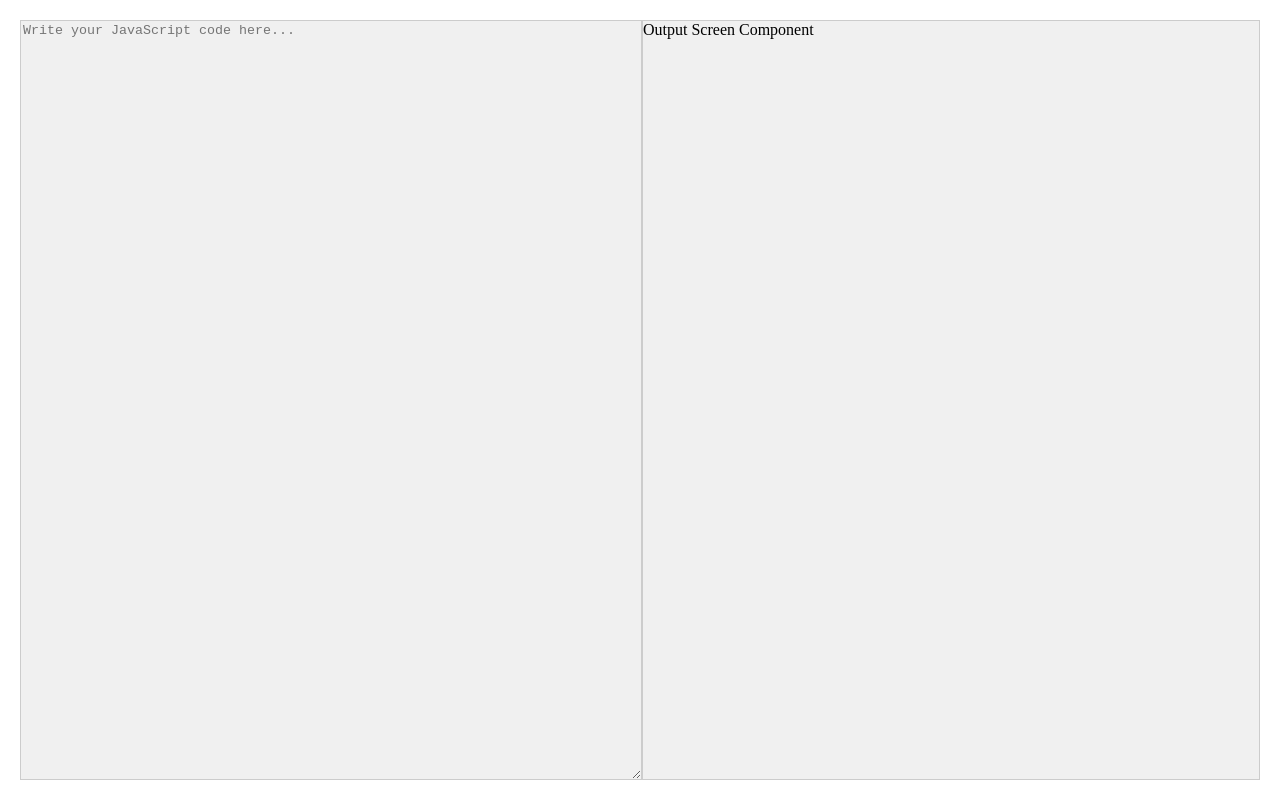
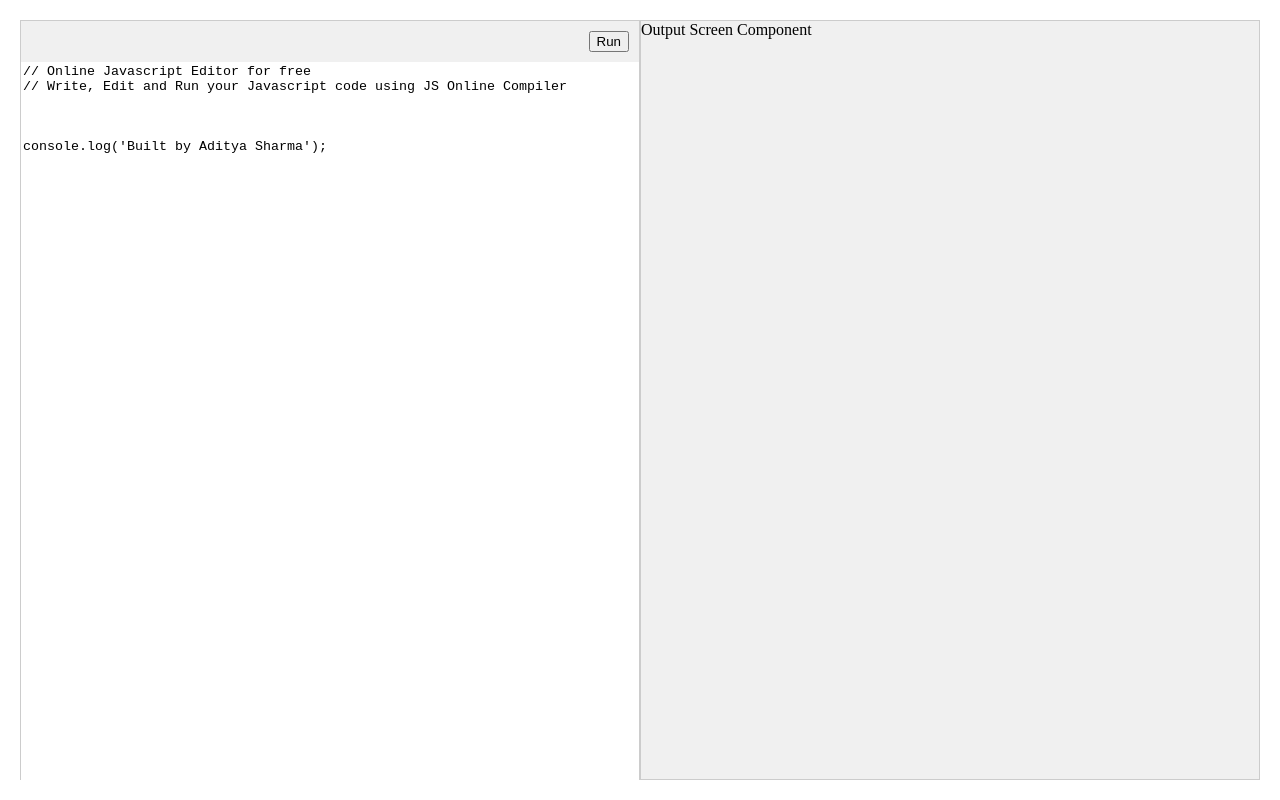
Before and after one commit to adii07/my-code-editor, a Next.js app: page / in a window 1280 px wide. Built offline with nearby package versions, Linux system fonts and the light colour scheme.

Commit message:
feat: creating layout for the  editor

```diff
--- /dev/null
+++ b/components/Editor/Header/index.module.css
@@ -0,0 +1,4 @@
+.editorHeader{
+    padding: 10px;
+    text-align: end;
+}
--- /dev/null
+++ b/components/Editor/Header/index.tsx
@@ -0,0 +1,8 @@
+import styles from "./index.module.css";
+const EditorHeader=()=>{
+return <div className={styles.editorHeader}>
+    <button className={styles.button}>Run</button>
+</div>
+}
+
+export default EditorHeader;
--- /dev/null
+++ b/components/Editor/const.ts
@@ -0,0 +1,3 @@
+export const placeHolderText = `// Online Javascript Editor for free
+// Write, Edit and Run your Javascript code using JS Online Compiler \n\n\n
+console.log('Built by Aditya Sharma');`;
--- a/components/Editor/index.module.css
+++ b/components/Editor/index.module.css
@@ -3,3 +3,12 @@
     background-color: #f0f0f0;
     border: 1px solid #ccc;
 }
+
+.textarea{
+    width: 100%;
+    height: 100%;
+    resize: none;
+outline: none;
+    border: none;
+    box-sizing: border-box;
+}
--- a/components/Editor/index.tsx
+++ b/components/Editor/index.tsx
@@ -1,10 +1,17 @@
 import { useState } from "react";
 import styles from "./index.module.css";
+import { placeHolderText } from "./const";
+import EditorHeader from "./Header";
 const Editor = () => {
 
-    const [javaScriptCode, setJavaScriptCode] = useState("");
-    return <textarea className={styles.editor} value={javaScriptCode} onChange={(e) => setJavaScriptCode(e.target.value)}
-    placeholder="Write your JavaScript code here..." />;
+    const [javaScriptCode, setJavaScriptCode] = useState(placeHolderText);
+    return (
+        <div className={styles.editor}>
+            <EditorHeader/>
+            <textarea className={styles.textarea} value={javaScriptCode} onChange={(e) => setJavaScriptCode(e.target.value)}
+            placeholder="" />
+        </div>
+    );
 }
 
 export default Editor;
```
